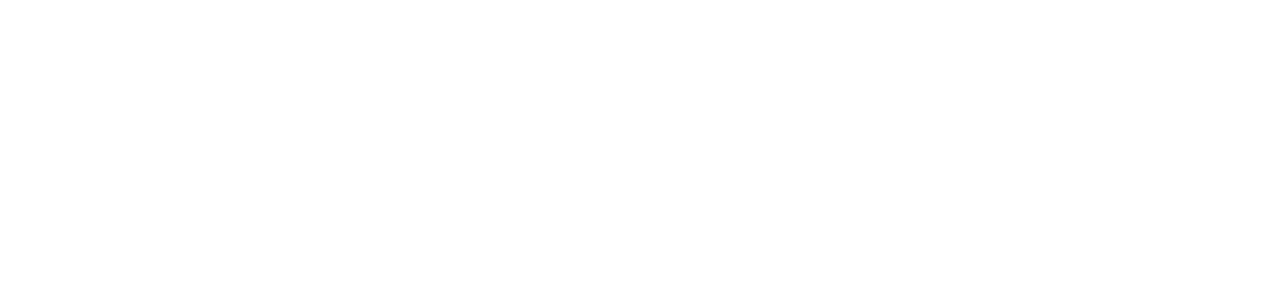
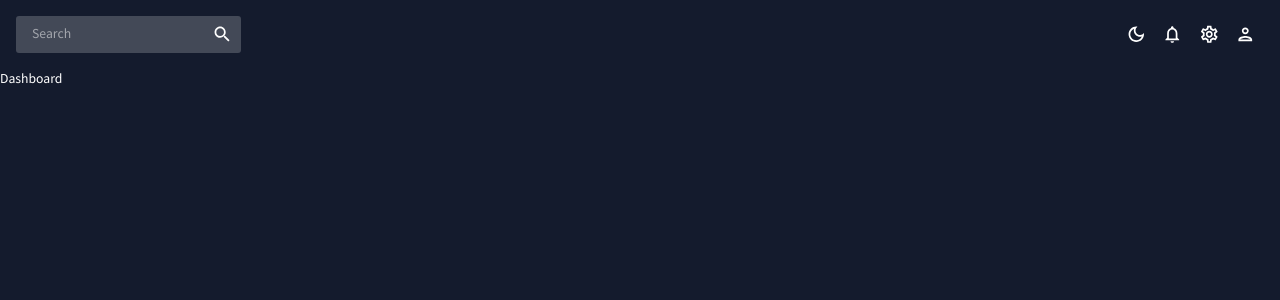
Before and after one commit to CMT94/react-MUI-admin-dashboard, a React (Create React App) app: page / in a window 1280 px wide. Shown: the top 300 px of the page. Built offline with nearby package versions, Linux system fonts and the light colour scheme.

Commit message:
dark/light mode feature finished

```diff
--- a/src/App.js
+++ b/src/App.js
@@ -1,5 +1,30 @@
-function App() {
-  return <div className="app"></div>;
-}
+import { Routes, Route } from "react-router";
+
+import { ColorModeContext, useMode } from "./theme";
+
+import { CssBaseline, ThemeProvider } from "@mui/material";
+
+import Topbar from "./scenes/global/Topbar";
+import Dashboard from "./scenes/dashboard";
+
+const App = () => {
+  const [theme, colorMode] = useMode();
+
+  return (
+    <ColorModeContext.Provider value={colorMode}>
+      <ThemeProvider theme={theme}>
+        <CssBaseline />
+        <div className="app">
+          <main className="content">
+            <Topbar />
+            <Routes>
+              <Route path={"/"} element={<Dashboard />} />
+            </Routes>
+          </main>
+        </div>
+      </ThemeProvider>
+    </ColorModeContext.Provider>
+  );
+};
 
 export default App;
--- a/src/scenes/global/Topbar.jsx
+++ b/src/scenes/global/Topbar.jsx
@@ -1,7 +1,59 @@
 import React from "react";
 
+import { ColorModeContext, tokens } from "../../theme";
+
+import { Box, IconButton, useTheme } from "@mui/material";
+import InputBase from "@mui/material/InputBase";
+
+import LightModeOutlinedIcon from "@mui/icons-material/LightModeOutlined";
+import DarkModeOutlinedIcon from "@mui/icons-material/DarkModeOutlined";
+import NotificationsOutlinedIcon from "@mui/icons-material/NotificationsOutlined";
+import SettingsOutlinedIcon from "@mui/icons-material/SettingsOutlined";
+import PersonOutlinedIcon from "@mui/icons-material/PersonOutlined";
+import SearchIcon from "@mui/icons-material/Search";
+
 const Topbar = () => {
-  return <div>Topbar</div>;
+  // useTheme() from MUI
+  const theme = useTheme();
+  const colors = tokens(theme.palette.mode);
+  const colorMode = React.useContext(ColorModeContext);
+
+  return (
+    <Box display="flex" justifyContent="space-between" p={2}>
+      {/* SEARCH INPUT - START */}
+      <Box
+        display="flex"
+        backgroundColor={colors.primary[400]}
+        borderRadius="3px"
+      >
+        <InputBase sx={{ ml: 2, flex: 1 }} placeholder="Search" />
+        <IconButton type="button" sx={{ p: 1 }}>
+          <SearchIcon />
+        </IconButton>
+      </Box>
+      {/* SEARCH INPUT - END */}
+      {/* ICONS LIST - START */}
+      <Box display="flex">
+        <IconButton onClick={colorMode.toggleColorMode}>
+          {theme.palette.mode === "dark" ? (
+            <DarkModeOutlinedIcon />
+          ) : (
+            <LightModeOutlinedIcon />
+          )}
+        </IconButton>
+        <IconButton>
+          <NotificationsOutlinedIcon />
+        </IconButton>
+        <IconButton>
+          <SettingsOutlinedIcon />
+        </IconButton>
+        <IconButton>
+          <PersonOutlinedIcon />
+        </IconButton>
+      </Box>
+      {/* ICONS LIST - END */}
+    </Box>
+  );
 };
 
 export default Topbar;
```
